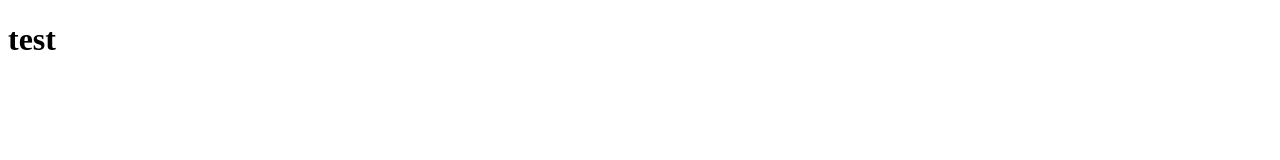
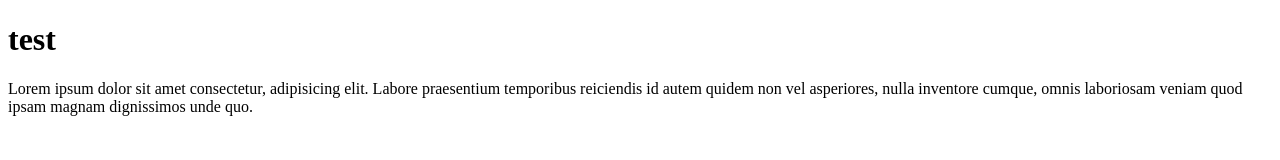
Before and after one commit to zora258873/CFD101, a plain HTML site: page index.html in a window 1280 px wide. Drawn offline with Linux system fonts and the light colour scheme.

Commit message:
new text

```diff
--- a/index.html
+++ b/index.html
@@ -8,5 +8,6 @@
 </head>
 <body>
   <h1>test</h1>
+  <p>Lorem ipsum dolor sit amet consectetur, adipisicing elit. Labore praesentium temporibus reiciendis id autem quidem non vel asperiores, nulla inventore cumque, omnis laboriosam veniam quod ipsam magnam dignissimos unde quo.</p>
 </body>
 </html>
```
